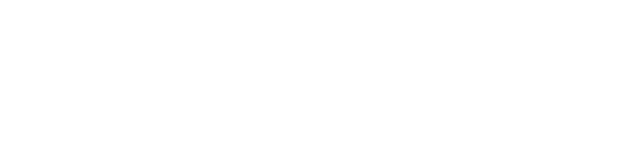
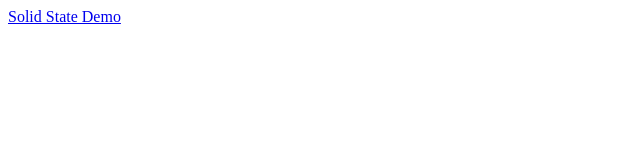
Before and after one commit to jaharb/shadow, a plain HTML site: page index.html in a window 1280 px wide. Shown: the whole page, without its empty margins (0-640 px from the left). Drawn offline with Linux system fonts and the light colour scheme.

Commit message:
added solid state demo

```diff
--- a/index.html
+++ b/index.html
@@ -4,7 +4,7 @@
   </head>
   <body>
     <p>
-      <a href="Link: https://gabriko.itch.io/solid-state-demo-v001"></a>
+      <a href="Link: https://gabriko.itch.io/solid-state-demo-v001">Solid State Demo</a>
     </p>
   </body>
 </html>
```
